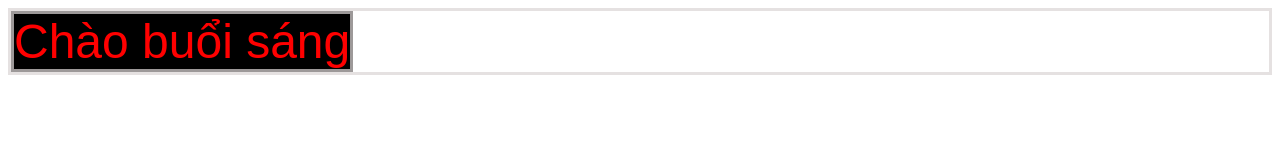
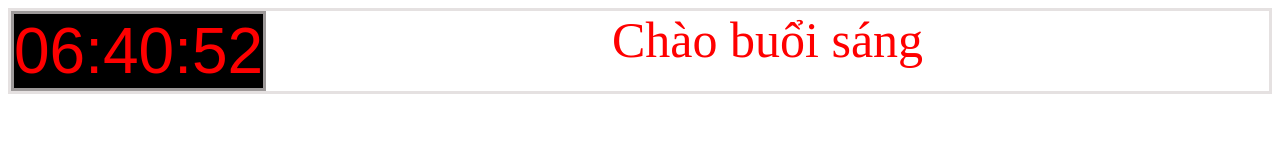
Before and after one commit to NguyenCongPhong81/BTTH06, a plain HTML site: page BT3/index.html in a window 1280 px wide. Drawn offline with Linux system fonts and the light colour scheme; a web font is replaced by a local one.

Commit message:
Code BTTH06 of group 4

```diff
--- a/BT3/index.html
+++ b/BT3/index.html
@@ -16,7 +16,9 @@
       <!-- <img id="seconds" src="./BT3/images/00.gif" alt="/" />
         <img id="miliseconds" src="./BT3/images/00.gif" alt="/" /> -->
     </div>
-    <div id="banner"></div>
+    <div id="banner">
+      <p class="banner-color"></p>
+    </div>
     <script src="main.js"></script>
   </body>
 </html>
--- a/BT3/main.js
+++ b/BT3/main.js
@@ -1,13 +1,3 @@
-// function myTimer() {
-//   var d = new Date();
-//   var t = d.toLocaleTimeString();
-//   document.getElementById("seconds").src = `./images/0${t.charAt(6)}.gif`;
-//   document.getElementById("miliseconds").src = `./images/0${t.charAt(7)}.gif`;
-// }
-// setInterval(myTimer, 1000);
-// console.log(d);
-// curDate sẽ lưu trữ thời gian hiện tại
-
 function mytimer() {
   var d = new Date();
   var t = d.toLocaleTimeString();
@@ -20,17 +10,60 @@ function mytimer() {
 
   // Lấy giây hiện tại
   var seconds = d.getSeconds();
-  //   document.getElementById("miliseconds").src =`/images/`
+  if (hours < 10) {
+    hours = "0" + hours;
+  }
+  if (minutes < 10) {
+    minutes = "0" + minutes;
+  }
+  if (seconds < 10) {
+    seconds = "0" + seconds;
+  }
   var timer = `${hours}:${minutes}:${seconds}`;
   document.getElementById("time-banner").textContent = timer;
   if (hours >= 0 && hours < 12) {
-    document.getElementById("time-banner").textContent = "Chào buổi sáng";
+    document.getElementById("banner").textContent = "Chào buổi sáng";
+    banner.style.fontSize = "50px";
   } else if (hours >= 12 && hours < 17) {
-    document.getElementById("time-banner").textContent = "Chào buổi chiều";
+    document.getElementById("banner").textContent = "Chào buổi chiều";
+    banner.style.fontSize = "60px";
   }
-  if (hours >= 17 && hours < 24)
+  if (hours >= 17 && hours < 24) {
     document.getElementById("banner").textContent = "Chào buổi tối";
+    banner.style.fontSize = "70px";
+  }
 }
+function changecolor() {
+  var d = new Date();
+  var seconds = d.getSeconds();
+  col = ["red", "black"];
+  var ba = document.getElementById("banner");
+  ba.style.color = col[seconds % 2];
+}
+// for (var i = 0; i < col.length; i++) {
+//   if (col[i] !== col[i + 1]) {
+//     ba.style.color = col[Math.floor(Math.random() * 2)];
+//   } else {
+//     ba.style.color = col[Math.floor(Math.random() * 2)];
+//   }
+// }
+
+setInterval(changecolor, 1000);
+
+// var color = ["red", "black"];
+// // change = [];
+
+// document.getElementById("banner").style.color = `${color}`;
+
+// color.forEach(function (change) {
+//   console.log(change);
+//   document.getElementById("banner").style.color = `${change}`;
+// });
+
+// for (var i = 0; i < color.length; i++) {
+//   color = color[i];
+// }
+// document.getElementById("banner").style.color = `red`;
 setInterval(mytimer, 1000);
 
 // document.getElementsByClassName("time-banner").innerHTML = "timer";
--- a/BT3/style.css
+++ b/BT3/style.css
@@ -1,6 +1,6 @@
 body {
   display: flex;
-  font-size: 3rem;
+  font-size: 4rem;
   border: solid 3px rgba(219, 213, 213, 0.719);
 }
 #time-banner {
@@ -10,5 +10,6 @@ body {
   background-color: black;
 }
 #banner {
-  margin-left: 450px;
+  width: 100%;
+  text-align: center;
 }
```
